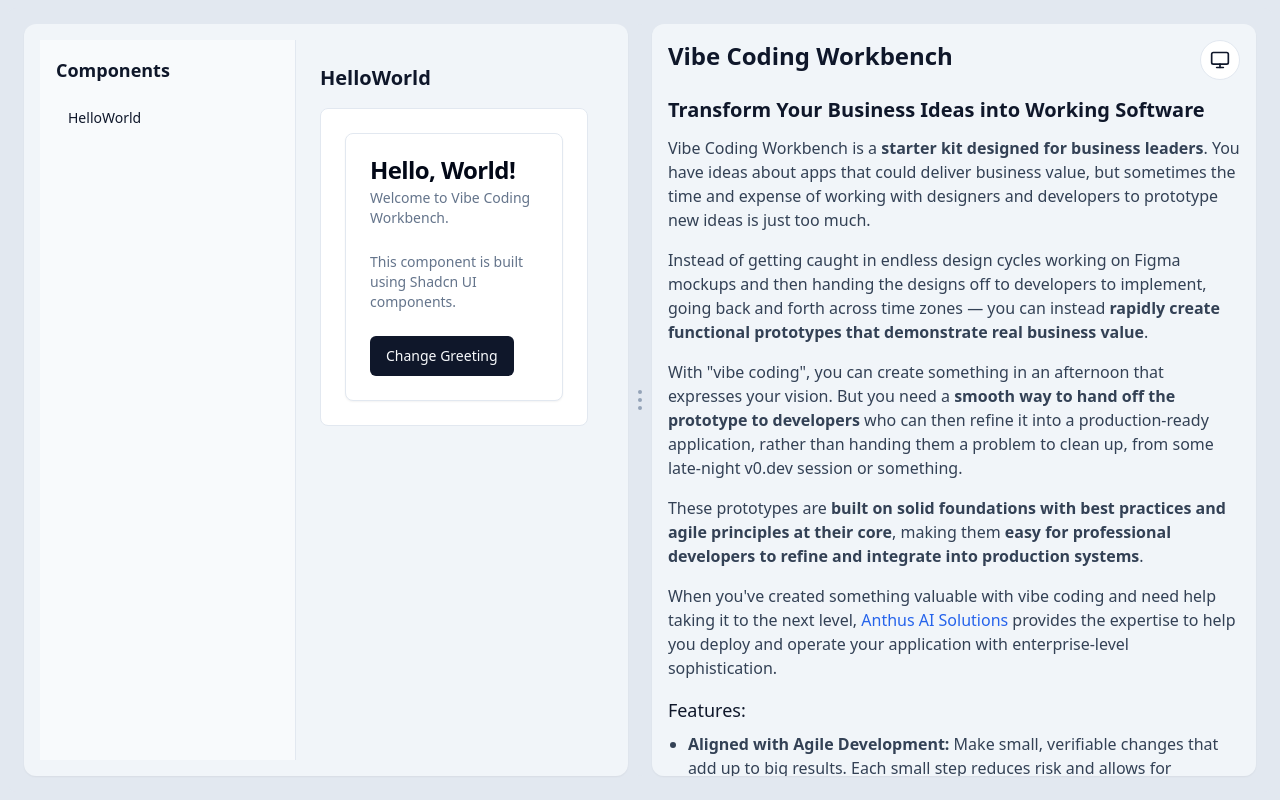
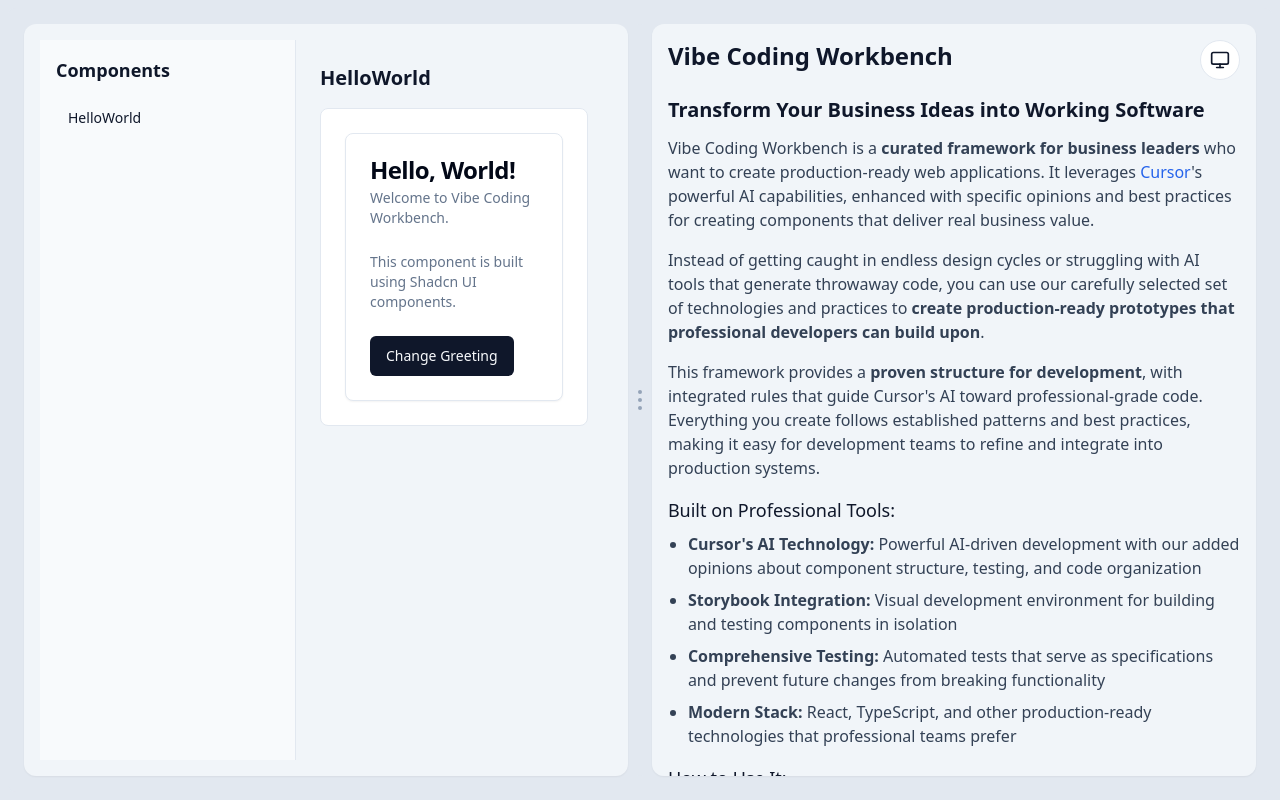
Before and after one commit to AnthusAI/Cursor-Storybook-Artifacts, a React app: page / in a window 1280 px wide. Built offline with nearby package versions, Linux system fonts and the light colour scheme.

Commit message:
Emphasize Cursor-powered framework

```diff
--- a/components/Documentation/Documentation.tsx
+++ b/components/Documentation/Documentation.tsx
@@ -190,55 +190,45 @@
       <div className="mb-8">
         <h2 className="text-xl font-bold mb-3">Transform Your Business Ideas into Working Software</h2>
         <p className="mb-4 text-slate-700 dark:text-slate-300">
-          Vibe Coding Workbench is a <b>starter kit designed for business leaders</b>.  You have ideas about apps that
-          could deliver business value, but sometimes the time and expense of working with designers and developers to prototype
-          new ideas is just too much.
+          Vibe Coding Workbench is a <b>curated framework for business leaders</b> who want to create production-ready web applications.
+          It leverages <a href="https://cursor.sh" target="_blank" rel="noopener noreferrer" className="text-blue-600 dark:text-blue-400 hover:underline">Cursor</a>'s
+          powerful AI capabilities, enhanced with specific opinions and best practices for creating components that deliver real business value.
         </p>
         <p className="mb-4 text-slate-700 dark:text-slate-300">
-          Instead of getting caught in endless design cycles working on Figma mockups and then handing the designs off
-          to developers to implement, going back and forth across time zones — you can instead <b>rapidly create
-          functional prototypes that demonstrate real business value</b>.
+          Instead of getting caught in endless design cycles or struggling with AI tools that generate throwaway code,
+          you can use our carefully selected set of technologies and practices to <b>create production-ready prototypes
+          that professional developers can build upon</b>.
         </p>
         <p className="mb-4 text-slate-700 dark:text-slate-300">
-          With "vibe coding", you can create something in an afternoon that expresses your vision.
-          But you need a <b>smooth way to hand off the prototype to developers</b> who can then refine it into a production-ready
-          application, rather than handing them a problem to clean up, from some late-night v0.dev session or something.
-        </p>
-        <p className="mb-4 text-slate-700 dark:text-slate-300">
-          These prototypes are <b>built on solid foundations with best practices and agile principles at their core</b>,
-          making them <b>easy for professional developers to refine and integrate into production systems</b>.
+          This framework provides a <b>proven structure for development</b>, with integrated rules that guide Cursor's AI
+          toward professional-grade code. Everything you create follows established patterns and best practices, making it
+          easy for development teams to refine and integrate into production systems.
         </p>
 
-        <p className="mb-4 text-slate-700 dark:text-slate-300">
-          When you've created something valuable with vibe coding and need help taking it to the next level,
-          <a href="https://anth.us" target="_blank" rel="noopener noreferrer" className="text-blue-600 dark:text-blue-400 hover:underline"> Anthus AI Solutions</a> provides
-          the expertise to help you deploy and operate your application with enterprise-level sophistication.
-        </p>
-
-        <h3 className="text-lg font-medium mb-2">Features:</h3>
+        <h3 className="text-lg font-medium mb-2">Built on Professional Tools:</h3>
         <ul className="list-disc pl-5 mb-4 text-slate-700 dark:text-slate-300 space-y-2">
           <li>
-            <strong>Aligned with Agile Development:</strong> Make small, verifiable changes that add up to big results.
-            Each small step reduces risk and allows for continuous validation.
+            <strong>Cursor's AI Technology:</strong> Powerful AI-driven development with our added opinions
+            about component structure, testing, and code organization
           </li>
           <li>
-            <strong>Built on Test-Driven Development:</strong> Tests serve as specifications that lock in requirements
-            and prevent future changes from breaking existing functionality.
+            <strong>Storybook Integration:</strong> Visual development environment for building and testing
+            components in isolation
           </li>
           <li>
-            <strong>Automatic Error Detection:</strong> Tools like TypeScript catch issues immediately,
-            when they're much cheaper and faster to fix than after deployment.
+            <strong>Comprehensive Testing:</strong> Automated tests that serve as specifications and prevent
+            future changes from breaking functionality
           </li>
           <li>
-            <strong>Developer-Friendly Output:</strong> Everything you create is built on industry-standard
-            technologies that professional developers prefer, making handoff smooth.
+            <strong>Modern Stack:</strong> React, TypeScript, and other production-ready technologies that
+            professional teams prefer
           </li>
         </ul>
 
-        <h3 className="text-lg font-medium mb-2">How to do it:</h3>
+        <h3 className="text-lg font-medium mb-2">How to Use It:</h3>
         <ol className="list-decimal pl-5 mb-4 text-slate-700 dark:text-slate-300 space-y-2">
           <li>
-            <strong>Set up your development environment:</strong>
+            <strong>Set up your environment:</strong>
             <ul className="list-disc pl-5 mt-1 mb-2">
               <li>Open Cursor IDE</li>
               <li>Open a browser with three tabs:
@@ -251,7 +241,7 @@
             </ul>
           </li>
           <li>
-            <strong>Examples of what you can ask:</strong>
+            <strong>Describe what you want to build:</strong>
             <ul className="list-disc pl-5 mt-1">
               <li>"Create a new button component with primary and secondary variants"</li>
               <li>"Add form validation to the contact form"</li>
@@ -263,7 +253,7 @@
 
         <p className="text-sm text-slate-600 dark:text-slate-400">
           Get started by exploring the suggestions below or browsing the technology resources
-          to understand the building blocks available for your project.
+          to understand the building blocks available in this framework.
         </p>
       </div>
 
```
Also changed, not shown: 1 other file (tests, documents, lock files or other folders).
